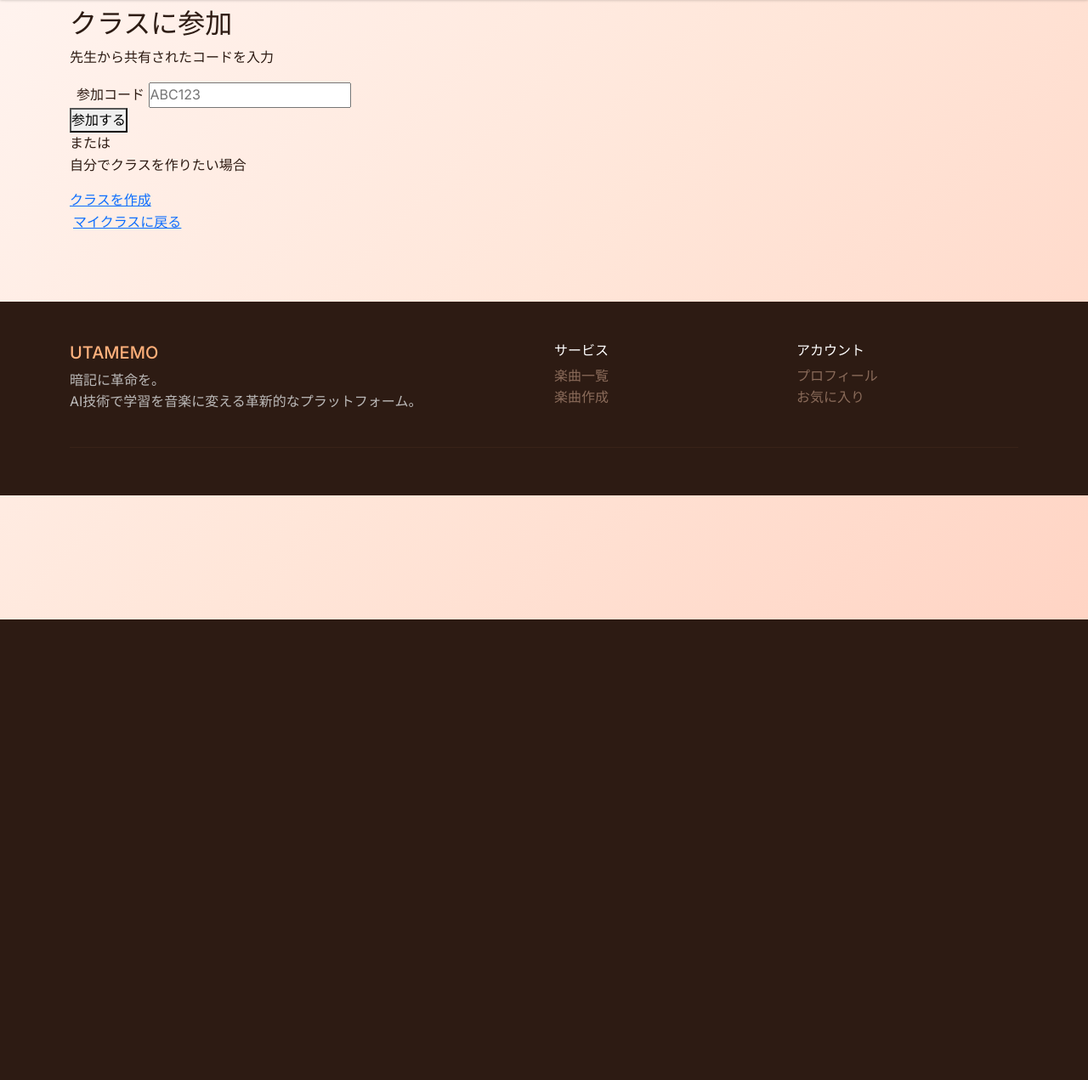
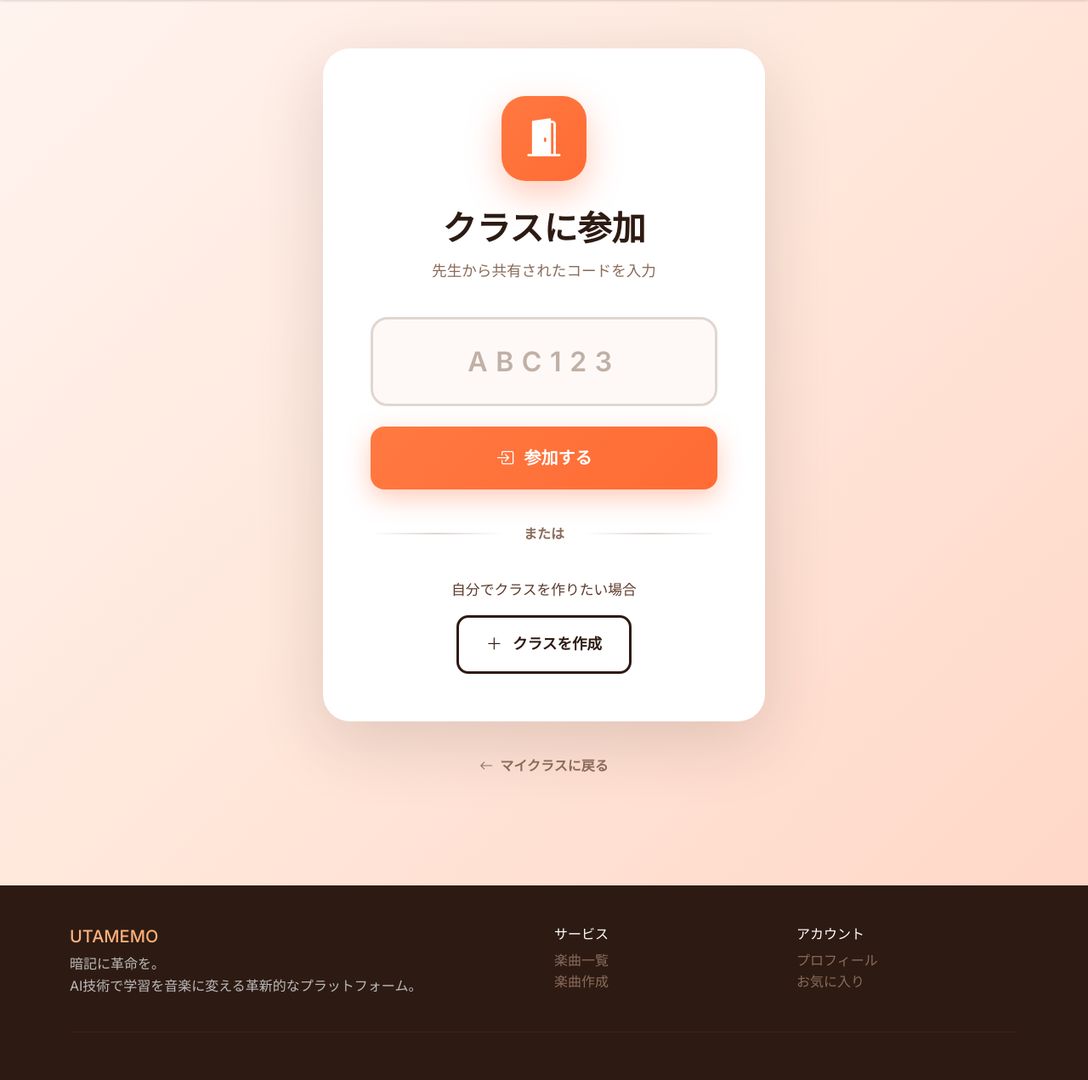
Before and after one commit to Yulkjh/utamemo-app, a Django app: page /classroom/join/ in a window 1280 px wide. Shown: the part 71-1342 px from the top of the page at 85% size. Before the commit the page ends 800 px from the top, so only its background shows below. Run offline with Django 5.2, Linux system fonts and the light colour scheme; the visitor is signed in with stand-in values (Sample User, id 1).

Commit message:
Redesign classroom join page - larger centered UI with orange theme

```diff
--- a/myproject/templates/songs/classroom_join.html
+++ b/myproject/templates/songs/classroom_join.html
@@ -3,207 +3,225 @@
 
 {% block title %}{% if is_english %}Join Class{% elif is_chinese %}加入班级{% else %}クラスに参加{% endif %} - UTAMEMO{% endblock %}
 
-{% block extra_css %}
+{% block content %}
 <style>
-    .join-container {
-        min-height: 70vh;
+    .join-page {
+        min-height: calc(100vh - 200px);
+        display: flex;
+        flex-direction: column;
+        align-items: center;
+        justify-content: center;
+        padding: 3rem 1rem;
+    }
+
+    .join-main-card {
+        background: #ffffff;
+        border-radius: 32px;
+        box-shadow: 0 25px 80px rgba(45, 27, 19, 0.15);
+        padding: 3.5rem;
+        max-width: 520px;
+        width: 100%;
+        text-align: center;
+    }
+
+    .join-icon {
+        width: 100px;
+        height: 100px;
+        background: linear-gradient(135deg, #ff7940 0%, #ff6b35 100%);
+        border-radius: 28px;
         display: flex;
         align-items: center;
         justify-content: center;
-        padding: 2rem 0;
+        margin: 0 auto 2rem;
+        box-shadow: 0 15px 40px rgba(255, 107, 53, 0.35);
+    }
+    .join-icon i {
+        font-size: 2.8rem;
+        color: white;
     }
 
-    .join-card {
-        background: var(--bg-secondary);
-        border-radius: 24px;
-        border: 1px solid var(--border-color);
-        overflow: hidden;
-        max-width: 440px;
-        width: 100%;
-        box-shadow: 0 20px 60px rgba(0,0,0,0.1);
+    .join-title {
+        font-size: 2.5rem;
+        font-weight: 800;
+        color: #2d1b13;
+        margin-bottom: 0.75rem;
     }
 
-    .join-header {
-        background: linear-gradient(135deg, var(--accent-primary) 0%, #ff8a50 100%);
-        padding: 2.5rem 2rem;
-        text-align: center;
-        color: white;
-        position: relative;
-        overflow: hidden;
-    }
-    .join-header::before {
-        content: '';
-        position: absolute;
-        top: -50%;
-        right: -30%;
-        width: 200px;
-        height: 200px;
-        background: rgba(255,255,255,0.1);
-        border-radius: 50%;
-    }
-    .join-header-icon {
-        width: 80px;
-        height: 80px;
-        background: rgba(255,255,255,0.2);
-        border-radius: 50%;
-        display: flex;
-        align-items: center;
-        justify-content: center;
-        margin: 0 auto 1rem;
-    }
-    .join-header-icon i {
-        font-size: 2rem;
-    }
-    .join-header h2 {
-        font-size: 1.5rem;
-        font-weight: 700;
-        margin-bottom: 0.5rem;
-    }
-    .join-header p {
-        opacity: 0.9;
-        margin: 0;
-        font-size: 0.95rem;
+    .join-subtitle {
+        font-size: 1.1rem;
+        color: #8a6b5a;
+        margin-bottom: 2.5rem;
     }
 
-    .join-body {
-        padding: 2rem;
+    .code-form {
+        margin-bottom: 2rem;
     }
 
-    .code-input-wrapper {
-        position: relative;
+    .code-input-group {
         margin-bottom: 1.5rem;
     }
-    .code-input-wrapper label {
-        display: block;
-        font-weight: 600;
-        margin-bottom: 0.75rem;
-        color: var(--text-primary);
-    }
+
     .code-input {
         width: 100%;
-        padding: 1.25rem;
-        font-size: 1.75rem;
-        font-weight: 700;
+        padding: 1.5rem 2rem;
+        font-size: 2rem;
+        font-weight: 800;
         text-align: center;
-        letter-spacing: 0.4em;
+        letter-spacing: 0.5em;
         text-transform: uppercase;
-        border: 2px solid var(--border-color);
-        border-radius: 16px;
-        background: var(--bg-primary);
-        color: var(--text-primary);
+        border: 3px solid #e0d6d0;
+        border-radius: 20px;
+        background: #fef9f7;
+        color: #2d1b13;
         transition: all 0.3s ease;
     }
     .code-input:focus {
         outline: none;
-        border-color: var(--accent-primary);
-        box-shadow: 0 0 0 4px rgba(255, 107, 53, 0.15);
+        border-color: #ff7940;
+        box-shadow: 0 0 0 5px rgba(255, 121, 64, 0.15);
+        background: white;
     }
     .code-input::placeholder {
-        color: var(--text-muted);
-        letter-spacing: 0.2em;
-        font-weight: 400;
+        color: #c0b0a5;
+        letter-spacing: 0.3em;
+        font-weight: 600;
     }
 
     .join-btn {
         width: 100%;
-        padding: 1rem;
-        font-size: 1.1rem;
-        font-weight: 600;
-        background: linear-gradient(135deg, var(--accent-primary) 0%, #ff8a50 100%);
+        padding: 1.25rem 2rem;
+        font-size: 1.25rem;
+        font-weight: 700;
+        background: linear-gradient(135deg, #ff7940 0%, #ff6b35 100%);
         color: white;
         border: none;
-        border-radius: 14px;
+        border-radius: 16px;
         cursor: pointer;
         transition: all 0.3s ease;
         display: flex;
         align-items: center;
         justify-content: center;
-        gap: 0.5rem;
+        gap: 0.75rem;
+        box-shadow: 0 10px 30px rgba(255, 107, 53, 0.35);
     }
     .join-btn:hover {
-        transform: translateY(-2px);
-        box-shadow: 0 10px 30px rgba(255, 107, 53, 0.4);
+        transform: translateY(-3px);
+        box-shadow: 0 15px 40px rgba(255, 107, 53, 0.45);
+    }
+    .join-btn i {
+        font-size: 1.3rem;
     }
 
     .divider {
         display: flex;
         align-items: center;
-        margin: 2rem 0;
-        color: var(--text-muted);
+        margin: 2.5rem 0;
     }
     .divider::before,
     .divider::after {
         content: '';
         flex: 1;
-        height: 1px;
-        background: var(--border-color);
+        height: 2px;
+        background: linear-gradient(90deg, transparent, #e0d6d0, transparent);
     }
-    .divider span {
-        padding: 0 1rem;
-        font-size: 0.85rem;
+    .divider-text {
+        padding: 0 1.5rem;
+        color: #8a6b5a;
+        font-size: 1rem;
+        font-weight: 600;
     }
 
-    .create-link {
+    .create-section {
         text-align: center;
     }
-    .create-link p {
-        color: var(--text-secondary);
-        margin-bottom: 0.75rem;
-        font-size: 0.9rem;
+
+    .create-text {
+        color: #5c3a2a;
+        font-size: 1.05rem;
+        margin-bottom: 1rem;
     }
-    .create-link a {
+
+    .create-btn {
+        display: inline-flex;
+        align-items: center;
+        gap: 0.75rem;
+        padding: 1rem 2rem;
+        background: white;
+        border: 3px solid #2d1b13;
+        color: #2d1b13;
+        border-radius: 14px;
+        text-decoration: none;
+        font-weight: 700;
+        font-size: 1.1rem;
+        transition: all 0.3s ease;
+    }
+    .create-btn:hover {
+        background: #2d1b13;
+        color: white;
+        transform: translateY(-2px);
+        box-shadow: 0 8px 25px rgba(45, 27, 19, 0.25);
+    }
+    .create-btn i {
+        font-size: 1.2rem;
+    }
+
+    .back-link {
+        margin-top: 2.5rem;
+    }
+    .back-link a {
         display: inline-flex;
         align-items: center;
         gap: 0.5rem;
-        padding: 0.75rem 1.5rem;
-        border: 2px solid var(--accent-primary);
-        color: var(--accent-primary);
-        border-radius: 12px;
+        color: #8a6b5a;
         text-decoration: none;
+        font-size: 1rem;
         font-weight: 600;
         transition: all 0.3s ease;
     }
-    .create-link a:hover {
-        background: var(--accent-primary);
-        color: white;
+    .back-link a:hover {
+        color: #ff7940;
     }
 
-    .back-link {
-        text-align: center;
-        margin-top: 1.5rem;
+    @media (max-width: 576px) {
+        .join-main-card {
+            padding: 2.5rem 1.5rem;
+            border-radius: 24px;
         }
-    .back-link a {
-        color: var(--text-secondary);
-        text-decoration: none;
-        font-size: 0.9rem;
-        transition: color 0.3s ease;
+        .join-icon {
+            width: 80px;
+            height: 80px;
+            border-radius: 22px;
         }
-    .back-link a:hover {
-        color: var(--accent-primary);
+        .join-icon i {
+            font-size: 2.2rem;
+        }
+        .join-title {
+            font-size: 2rem;
+        }
+        .code-input {
+            padding: 1.25rem 1rem;
+            font-size: 1.5rem;
+            letter-spacing: 0.3em;
+        }
+        .join-btn {
+            padding: 1rem 1.5rem;
+            font-size: 1.1rem;
+        }
     }
 </style>
-{% endblock %}
 
-{% block content %}
-<div class="container">
-    <div class="join-container">
-        <div class="join-card">
-            <div class="join-header">
-                <div class="join-header-icon">
-                    <i class="fas fa-door-open"></i>
-                </div>
-                <h2>{% if is_english %}Join a Class{% elif is_chinese %}加入班级{% else %}クラスに参加{% endif %}</h2>
-                <p>{% if is_english %}Enter the code shared by your teacher{% elif is_chinese %}输入老师分享的代码{% else %}先生から共有されたコードを入力{% endif %}</p>
+<div class="join-page">
+    <div class="join-main-card">
+        <div class="join-icon">
+            <i class="bi bi-door-open-fill"></i>
         </div>
 
-            <div class="join-body">
-                <form method="post">
+        <h1 class="join-title">{% if is_english %}Join Class{% elif is_chinese %}加入班级{% else %}クラスに参加{% endif %}</h1>
+        <p class="join-subtitle">{% if is_english %}Enter the code shared by your teacher{% elif is_chinese %}输入老师分享的代码{% else %}先生から共有されたコードを入力{% endif %}</p>
+
+        <form method="post" class="code-form">
             {% csrf_token %}
-                    <div class="code-input-wrapper">
-                        <label for="code">
-                            <i class="fas fa-key me-2"></i>
-                            {% if is_english %}Class Code{% elif is_chinese %}班级代码{% else %}参加コード{% endif %}
-                        </label>
+            <div class="code-input-group">
                 <input type="text"
                        class="code-input"
                        id="code"
@@ -215,29 +233,27 @@
             </div>
 
             <button type="submit" class="join-btn">
-                        <i class="fas fa-sign-in-alt"></i>
-                        {% if is_english %}Join Class{% elif is_chinese %}加入班级{% else %}参加する{% endif %}
+                <i class="bi bi-box-arrow-in-right"></i>
+                {% if is_english %}Join{% elif is_chinese %}加入{% else %}参加する{% endif %}
             </button>
         </form>
 
         <div class="divider">
-                    <span>{% if is_english %}or{% elif is_chinese %}或{% else %}または{% endif %}</span>
+            <span class="divider-text">{% if is_english %}or{% elif is_chinese %}或{% else %}または{% endif %}</span>
         </div>
 
-                <div class="create-link">
-                    <p>{% if is_english %}Want to create your own class?{% elif is_chinese %}想创建自己的班级？{% else %}自分でクラスを作りたい場合{% endif %}</p>
-                    <a href="{% url 'songs:classroom_create' %}">
-                        <i class="fas fa-plus"></i>
+        <div class="create-section">
+            <p class="create-text">{% if is_english %}Want to create your own class?{% elif is_chinese %}想创建自己的班级？{% else %}自分でクラスを作りたい場合{% endif %}</p>
+            <a href="{% url 'songs:classroom_create' %}" class="create-btn">
+                <i class="bi bi-plus-lg"></i>
                 {% if is_english %}Create Class{% elif is_chinese %}创建班级{% else %}クラスを作成{% endif %}
             </a>
-                </div>
-            </div>
         </div>
     </div>
 
     <div class="back-link">
         <a href="{% url 'songs:classroom_list' %}">
-            <i class="fas fa-arrow-left me-1"></i>
+            <i class="bi bi-arrow-left"></i>
             {% if is_english %}Back to My Classes{% elif is_chinese %}返回我的班级{% else %}マイクラスに戻る{% endif %}
         </a>
     </div>
```
Lines whose indentation alone changed are shown as unchanged.
